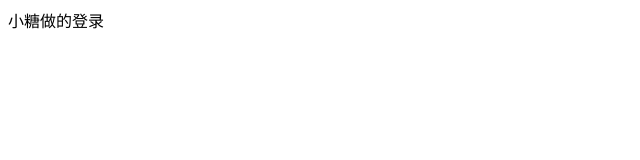
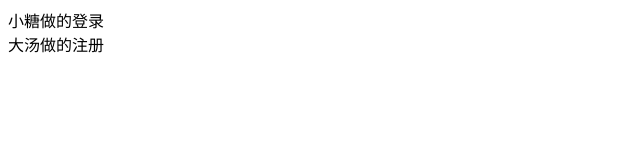
Before and after one commit to Mr-Charon/FirstRepository, a plain HTML site: page index.html in a window 1280 px wide. Shown: the whole page, without its empty margins (0-640 px from the left). Drawn offline with Linux system fonts and the light colour scheme.

Commit message:
大汤做的注册

```diff
--- a/index.html
+++ b/index.html
@@ -10,6 +10,7 @@
 
 <body>
     <div>小糖做的登录</div>
+    <div>大汤做的注册</div>
 </body>
 
 </html>
```
